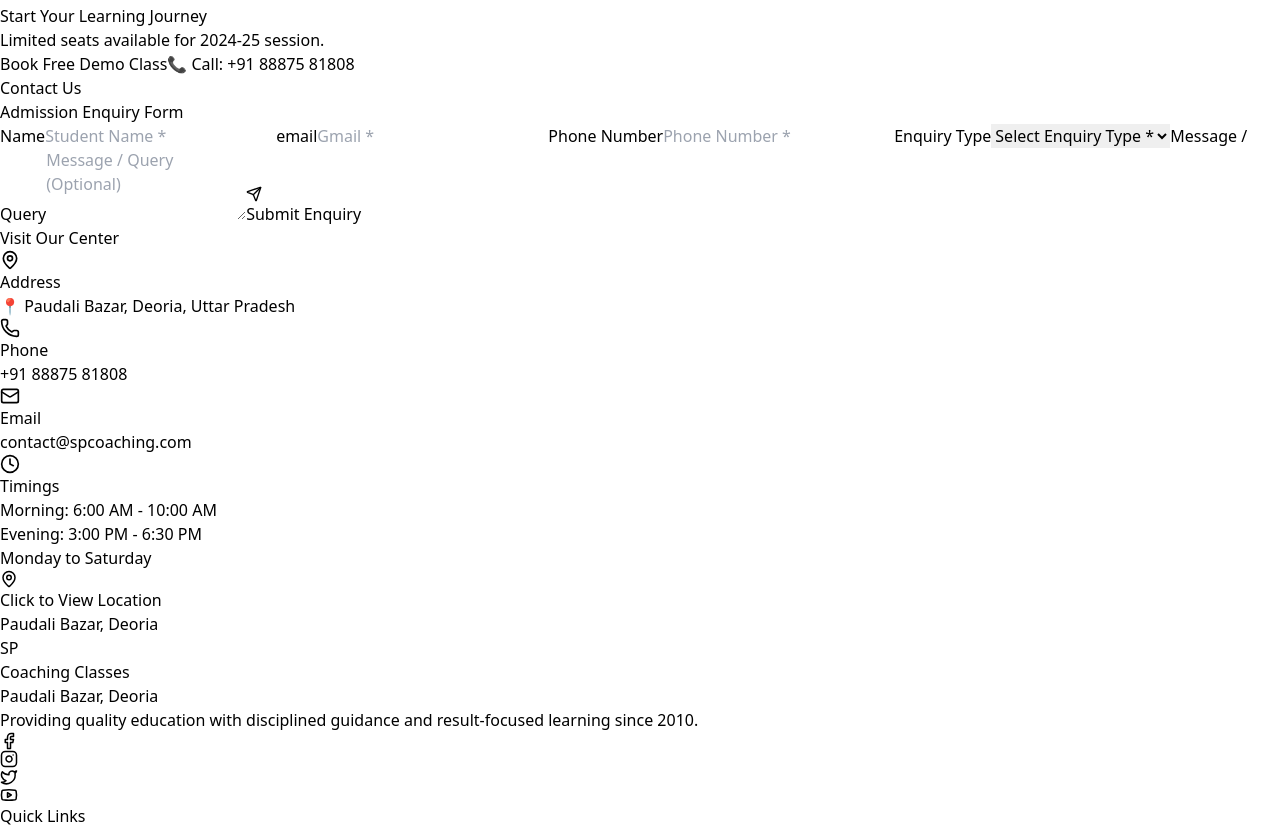
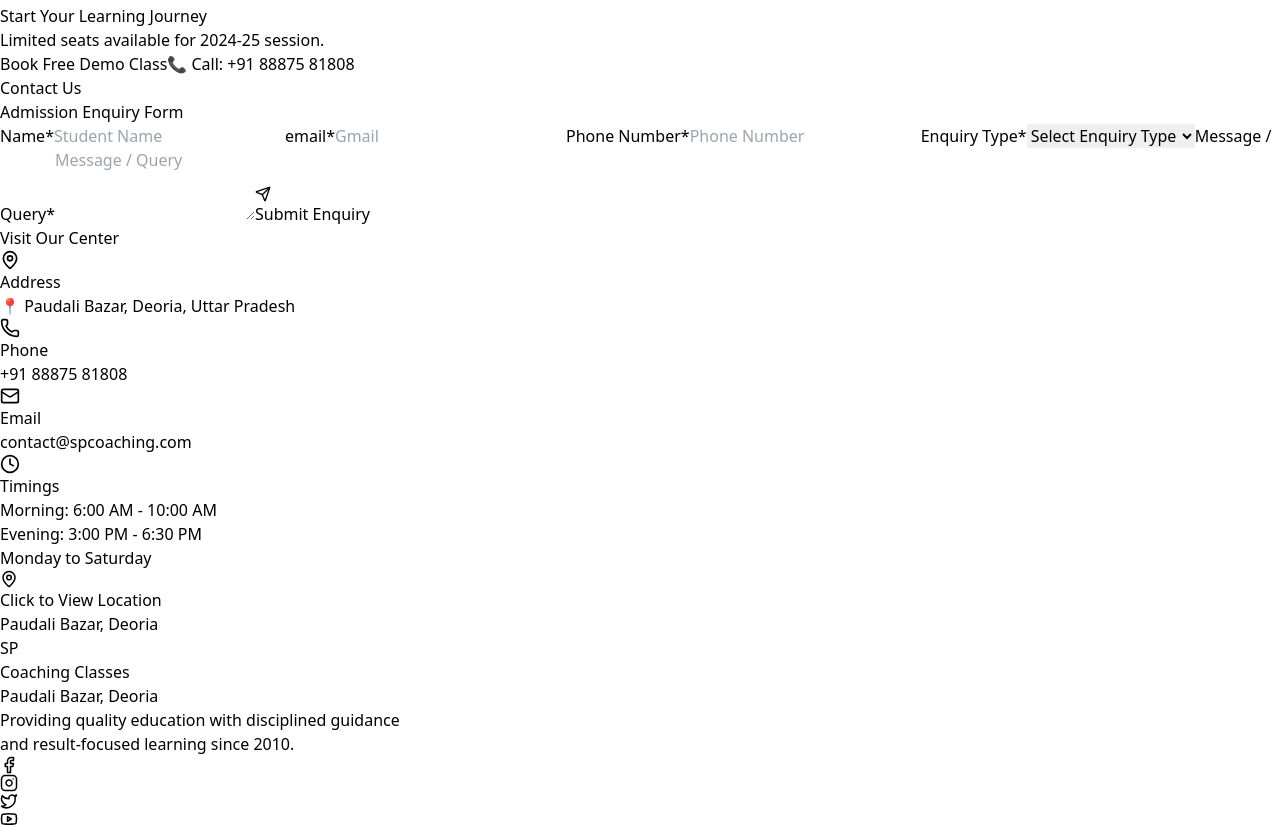
Before and after one commit to yuvraj-singh-0001/S-P-Coaching, a React (Vite) app in the folder client/: page / in a window 1280 px wide. Shown: the part 7186-8013 px from the top of the page. Built offline with nearby package versions, Linux system fonts and the light colour scheme.

Commit message:
Improve Contact  and footer Form UI and UX with labeled fields and cleaner layout

```diff
--- a/client/src/components/layout/Footer.jsx
+++ b/client/src/components/layout/Footer.jsx
@@ -9,6 +9,7 @@ const Footer = () => {
     { title: "About Us", path: "/about" },
     { title: "Courses", path: "/courses" },
     { title: "Contact", path: "/contact" },
+    { title: "Resources", path: "/resources" },
   ];
 
   return (
@@ -43,10 +44,11 @@ const Footer = () => {
               </div>
             </div>
 
-            <p className="text-gray-300 text-sm mb-5">
-              Providing quality education with disciplined guidance and
-              result-focused learning since 2010.
+            <p className="text-gray-300 text-sm mb-1">
+              Providing quality education with disciplined guidance
             </p>
+            <p className="text-gray-300 text-sm mb-5">and
+            result-focused learning since 2010.</p>
 
             {/* SOCIAL ICONS ) */}
             <div className="flex gap-3">
--- a/client/src/components/sections/Contact.jsx
+++ b/client/src/components/sections/Contact.jsx
@@ -54,12 +54,12 @@ const Contact = () => {
 
             <form onSubmit={handleSubmit} className="space-y-3">
               <label className="font-semibold text-gray-700 text-sm">
-  Name
+                Name<span className="text-red-700">*</span>
               </label>
               <input
                 type="text"
                 name="name"
-                placeholder="Student Name *"
+                placeholder="Student Name"
                 required
                 value={formData.name}
                 onChange={handleChange}
@@ -67,12 +67,12 @@ const Contact = () => {
                 focus:border-blue-500 focus:ring-1 focus:ring-blue-200 transition-all"
               />
               <label className="font-semibold text-gray-700 text-sm">
-  email
+                email<span className="text-red-700">*</span>
               </label>
               <input
                 type="email"
                 name="email"
-                placeholder="Gmail *"
+                placeholder="Gmail"
                 required
                 value={formData.email}
                 onChange={handleChange}
@@ -80,12 +80,12 @@ const Contact = () => {
                 focus:border-blue-500 focus:ring-1 focus:ring-blue-200 transition-all"
               />
               <label className="font-semibold text-gray-700 text-sm">
-  Phone Number
+                Phone Number<span className="text-red-700">*</span>
               </label>
               <input
                 type="tel"
                 name="phone"
-                placeholder="Phone Number *"
+                placeholder="Phone Number"
                 required
                 value={formData.phone}
                 onChange={handleChange}
@@ -93,7 +93,7 @@ const Contact = () => {
                 focus:border-blue-500 focus:ring-1 focus:ring-blue-200 transition-all"
               />
               <label className="font-semibold text-gray-700 text-sm">
-  Enquiry Type
+                Enquiry Type<span className="text-red-700">*</span>
               </label>
               <select
                 name="enquiryType"
@@ -103,21 +103,21 @@ const Contact = () => {
                 className="w-full px-4 py-2 text-sm border border-gray-300 rounded-lg
                 focus:border-blue-500 focus:ring-1 focus:ring-blue-200 transition-all"
               >
-                <option value="">Select Enquiry Type *</option>
+                <option value="">Select Enquiry Type</option>
                 <option value="Admission">Admission</option>
                 <option value="Fees Enquiry">Fees Enquiry</option>
                 <option value="Course Information">Course Information</option>
                 <option value="Other">Other</option>
               </select>
               <label className="font-semibold text-gray-700 text-sm">
-  Message / Query
+                Message / Query<span className="text-red-700">*</span>
               </label>
               <textarea
                 rows="3"
                 name="message"
                 value={formData.message}
                 onChange={handleChange}
-                placeholder="Message / Query (Optional)"
+                placeholder="Message / Query "
                 className="w-full px-4 py-2 text-sm border border-gray-300 rounded-lg
                 focus:border-blue-500 focus:ring-1 focus:ring-blue-200 transition-all"
               />
```
Lines whose indentation alone changed are shown as unchanged.
